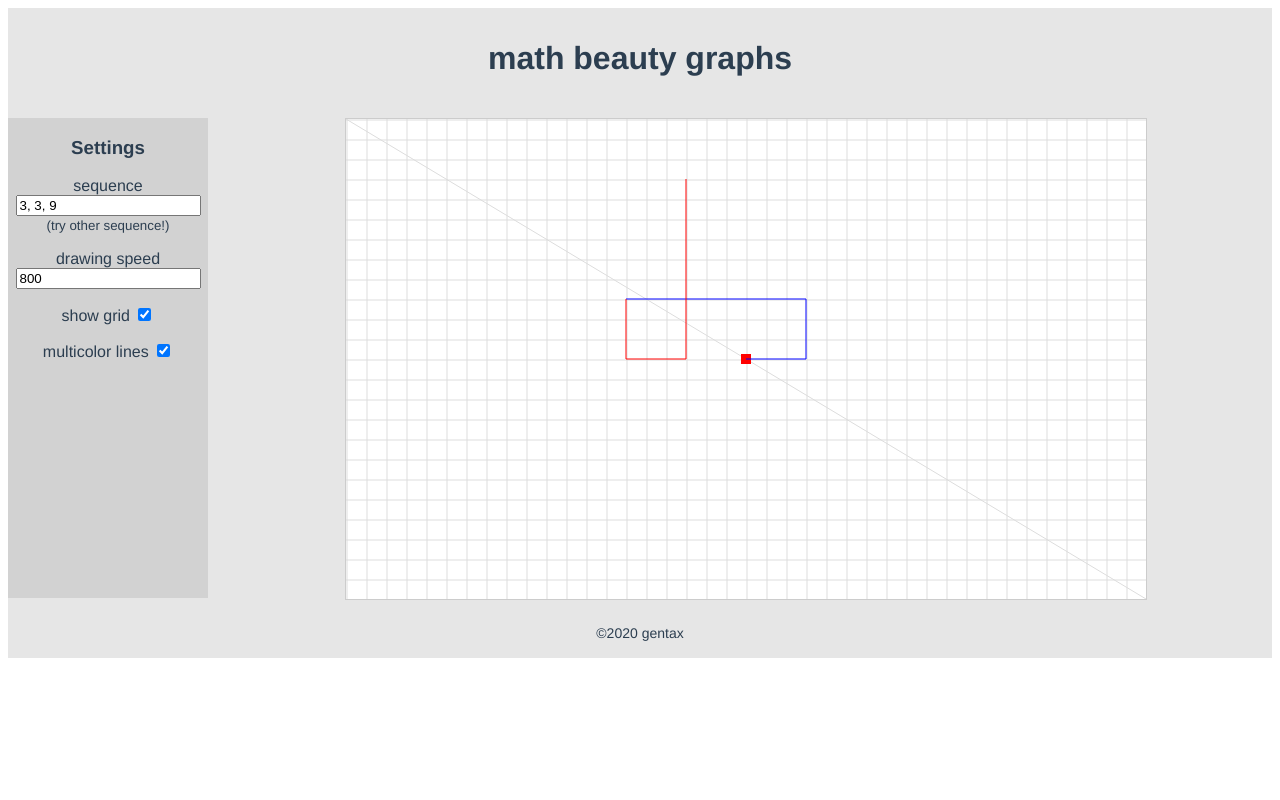
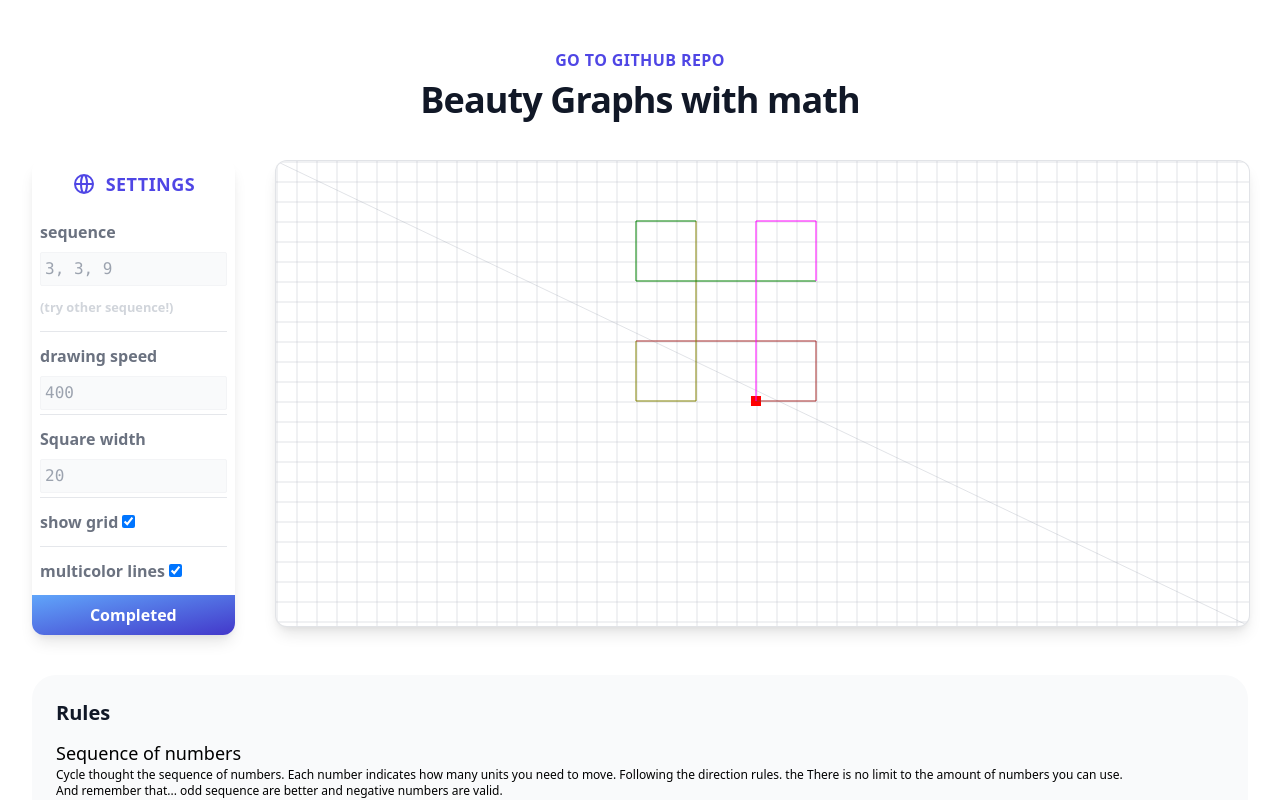
Before and after one commit to gentax/mathGraphs, a Vue app: page / in a window 1280 px wide. Shown: the top 800 px of the page. Built offline with nearby package versions, Linux system fonts and the light colour scheme.

Commit message:
version 0.2

```diff
--- a/src/App.vue
+++ b/src/App.vue
@@ -1,50 +1,154 @@
 <template>
-	<div id="app" class="grid-container">
-		<header class="item-1">
-			<h1>math beauty graphs</h1>
-		</header>
-
-		<div class="item-2">
-			<h3>Settings</h3>
-			<p>
+	<div class="container mx-auto py-12 bg-white text-center">
+		<div class="px-4 sm:px-6 lg:px-8">
+			<h2 class="text-base text-indigo-600 font-semibold tracking-wide uppercase">
+				<a href="https://github.com/gentax/mathGraphs">go to github repo</a>
+			</h2>
+			<p class="mt-2 text-3xl leading-8 font-extrabold tracking-tight text-gray-900 sm:text-4xl">
+				Beauty Graphs with math
+			</p>
+			<div class="mt-10">
+				<dl class="space-y-10 md:grid md:grid-cols-6 md:space-y-0 md:space-x-10">
+					<div class="min-w-min">
+						<div class="shadow-lg rounded-xl">
+							<div class="px-2 font-semibold">
+								<dd
+									class="text-lg leading-6 font-medium text-gray-900 flex items-center justify-center h-12 text-white text-base text-indigo-600 font-semibold tracking-wide uppercase"
+								>
+									<svg
+										class="h-6 w-6 mr-2.5"
+										xmlns="http://www.w3.org/2000/svg"
+										fill="none"
+										viewBox="0 0 24 24"
+										stroke="currentColor"
+										aria-hidden="true"
+									>
+										<path
+											stroke-linecap="round"
+											stroke-linejoin="round"
+											stroke-width="2"
+											d="M21 12a9 9 0 01-9 9m9-9a9 9 0 00-9-9m9 9H3m9 9a9 9 0 01-9-9m9 9c1.657 0 3-4.03 3-9s-1.343-9-3-9m0 18c-1.657 0-3-4.03-3-9s1.343-9 3-9m-9 9a9 9 0 019-9"
+										/>
+									</svg>
+									Settings
+								</dd>
+								<dd class="text-base text-left divide-solid leading-10">
+									<div class="divide-y divide-light-blue-600">
+										<div class="py-1 text-gray-500">
 											<label for="sequence">
 												sequence
-					<input id="sequence" ref="sequence" v-model="sequence" />
-					<br />
-					<small>(try other sequence!)</small>
+												<input
+													id="sequence"
+													ref="sequence"
+													v-model="sequence"
+													class="w-full flex-none bg-gray-50 text-gray-400 hover:text-gray-900 font-mono leading-6 py-1 px-1 border border-gray-100 rounded-sm flex items-center justify-center space-x-2 sm:space-x-4 focus:ring-2 focus:ring-offset-2 focus:ring-offset-white focus:ring-gray-300 focus:outline-none transition-colors duration-200"
+												/>
+												<small class="text-gray-300">(try other sequence!)</small>
 											</label>
-			</p>
-			<p>
+										</div>
+										<div class="py-1 text-gray-500">
 											<label for="speed">
 												drawing speed
-					<input id="speed" ref="speed" v-model.number="speed" type="number" />
+												<input
+													id="speed"
+													ref="speed"
+													v-model.number="speed"
+													type="number"
+													class="w-full flex-none bg-gray-50 text-gray-400 hover:text-gray-900 font-mono leading-6 py-1 px-1 border border-gray-100 rounded-sm flex items-center justify-center space-x-2 sm:space-x-4 focus:ring-2 focus:ring-offset-2 focus:ring-offset-white focus:ring-gray-300 focus:outline-none transition-colors duration-200"
+													@change="redraw"
+												/>
 											</label>
-			</p>
-			<p>
+										</div>
+										<div class="py-1 text-gray-500">
+											<label for="speed">
+												Square width
+												<input
+													id="space"
+													ref="space"
+													v-model.number="space"
+													type="number"
+													class="w-full flex-none bg-gray-50 text-gray-400 hover:text-gray-900 font-mono leading-6 py-1 px-1 border border-gray-100 rounded-sm flex items-center justify-center space-x-2 sm:space-x-4 focus:ring-2 focus:ring-offset-2 focus:ring-offset-white focus:ring-gray-300 focus:outline-none transition-colors duration-200"
+													@change="redraw"
+												/>
+											</label>
+										</div>
+										<div class="py-1 text-gray-500">
 											<label for="showGrid">
 												show grid
-					<input id="showGrid" ref="showGrid" v-model="showGrid" type="checkbox" />
+												<input
+													id="showGrid"
+													ref="showGrid"
+													v-model="showGrid"
+													type="checkbox"
+													@change="redraw"
+												/>
 											</label>
-			</p>
-			<p>
+										</div>
+										<div class="py-1 text-gray-500">
 											<label for="color">
 												multicolor lines
-					<input id="color" ref="color" v-model="color" type="checkbox" />
+												<input
+													id="color"
+													ref="color"
+													v-model="color"
+													type="checkbox"
+													@change="redraw"
+												/>
 											</label>
+										</div>
+									</div>
+								</dd>
+							</div>
+							<div
+								class="text-center space-x-2 p-2 bg-gradient-to-br rounded-b-xl leading-6 font-semibold text-white"
+								:class="{
+									'from-blue-200 to-indigo-500': !finished.status,
+									'from-blue-400 to-indigo-700': finished.status,
+								}"
+							>
+								<p class="text-light-blue-100">
+									<span v-if="finished.status">Completed</span>
+									<span v-else>Drawing</span>
 								</p>
 							</div>
-
-		<div class="item-3">
-			<div id="canvas-wrapper">
-				<Canvas :sequence="toArray(sequence)" :speed="speed" :show-grid="showGrid" :color="color"></Canvas>
 						</div>
 					</div>
 
-		<div class="item-4">©2020 gentax</div>
+					<div class="col-span-1 md:col-span-5">
+						<Canvas
+							:sequence="toArray(sequence)"
+							:speed="speed"
+							:show-grid="showGrid"
+							:color="color"
+							:space="space"
+							class="shadow-lg rounded-xl"
+						></Canvas>
+					</div>
+				</dl>
+			</div>
+			<div class="text-left text-xs mt-10 bg-gray-50 rounded-3xl p-2 sm:p-5 xl:p-6">
+				<h2 class="font-semibold text-gray-900 text-xl">Rules</h2>
+				<h4 class="text-lg mt-3">Sequence of numbers</h4>
+				<p class="">
+					Cycle thought the sequence of numbers. Each number indicates how many units you need to move.
+					Following the direction rules. the There is no limit to the amount of numbers you can use.<br />And
+					remember that... odd sequence are better and negative numbers are valid.
+				</p>
+				<h4 class="text-lg mt-3">Direction</h4>
+				<p>
+					Direction is a loop: first drawing direction is right, second one is up, third one to left, 4th to
+					right. Than, start again.
+				</p>
+				<h4 class="text-lg mt-3">Goal</h4>
+				<p>If the last number of the sequence finish at the starting point, you reached the goal.</p>
+			</div>
+			<div class="mt-5 text-gray-300 font-semibold">©2020 gentax</div>
+		</div>
 	</div>
 </template>
 
 <script>
+import { reactive } from 'vue'
 import Canvas from './components/canvas.vue'
 
 export default {
@@ -52,19 +156,35 @@ export default {
 	components: {
 		Canvas,
 	},
+	provide() {
+		// using provide we can inject objet in childs, let them use it in child and parent components
+		// if we set it to be reactive, any changes will be reflected in the app
+		return { finished: reactive(this.finished) }
+	},
 	data() {
 		return {
 			sequence: '3, 3, 9',
-			speed: 800,
+			speed: 400,
 			showGrid: true,
 			color: true,
+			space: 20,
+			finished: {
+				status: false,
+			},
 		}
+	},
+	watch: {
+		sequence: function () {
+			this.finished.status = false
+		},
 	},
 	methods: {
 		toArray(input) {
 			return input.replace(/ /g, '').split(',')
 		},
+		redraw() {
+			this.finished.status = false
+		},
 	},
 }
 </script>
-<style src="./assets/css/style.css"></style>
--- a/src/assets/css/style.css
+++ /dev/null
@@ -1,41 +0,0 @@
-#app {
-    font-family: Avenir, Helvetica, Arial, sans-serif;
-    -webkit-font-smoothing: antialiased;
-    -moz-osx-font-smoothing: grayscale;
-    text-align: center;
-    color: #2c3e50;
-}
-.grid-container {
-    display: grid;
-    grid-template-rows: 100px auto 50px;
-    grid-template-columns: 200px 1fr;
-    gap: 10px;
-    background: rgba(128, 128, 128, 0.2);
-}
-.item-1 {
-    grid-column: 1 / span 2;
-    grid-row: 1 / span 1;
-    align-self: center;
-}
-.item-2 {
-    grid-row: 2 / span 1;
-    grid-column: 1 / span 1;
-    background: rgba(128, 128, 128, 0.2);
-}
-.item-3 {
-    grid-row: 2 / span 1;
-    grid-column: 2 / span 1;
-}
-.item-4 {
-    grid-column: 1 / span 2;
-    grid-row: 3 / span 1;
-    align-self: center;
-    font-size: 14px;
-}
-
-#canvas-wrapper,
-#canvas-wrapper div {
-    width: 800px;
-    height: 480px;
-    margin: 0 auto;
-}
--- /dev/null
+++ b/src/assets/styles/index.css
@@ -0,0 +1,10 @@
+/* src/assets/styles/index.css */
+
+@tailwind base;
+@tailwind components;
+@tailwind utilities;
+
+canvas{
+    background: #fff;
+    border: 1px solid rgba(156, 163, 175, 0.3);
+}
--- a/src/components/canvas.vue
+++ b/src/components/canvas.vue
@@ -5,6 +5,7 @@
 <script>
 export default {
 	name: 'Canvas',
+	inject: ['finished'],
 	// Allows any child component to `inject: ['provider']` and have access to it.
 	provide() {
 		return {
@@ -20,6 +21,10 @@ export default {
 			type: Number,
 			default: () => 0,
 		},
+		space: {
+			type: Number,
+			default: () => 0,
+		},
 		showGrid: {
 			type: Boolean,
 			default: () => true,
@@ -29,6 +34,7 @@ export default {
 			default: () => true,
 		},
 	},
+
 	data() {
 		return {
 			// By creating the provider in the data property, it becomes reactive,
@@ -37,7 +43,6 @@ export default {
 				// This is the CanvasRenderingContext that children will draw to.
 				context: null,
 			},
-			space: 20,
 			sequenceIndex: 0,
 			startPointH: 260,
 			startPointV: 260,
@@ -46,44 +51,75 @@ export default {
 			movement: ['right', 'up', 'left', 'down'],
 			movementIndex: -1,
 			drawInterval: null,
-			strokeColors: ['#222', 'purple', 'green', '#F60', 'red', '#00F'],
+			strokeColors: [
+				'#222',
+				'purple',
+				'green',
+				'#F60',
+				'red',
+				'#00F',
+				'#0ff',
+				'#a52a2a',
+				'#00008B',
+				'#1E90FF',
+				'#DAA520',
+				'#FF00FF',
+				'#808000',
+				'#00FF7F',
+				'#9ACD32',
+			],
 		}
 	},
 	mounted() {
 		// We can't access the rendering context until the canvas is mounted to the DOM.
 		// Once we have it, provide it to all child components.
 		this.provider.context = this.$refs['my-canvas'].getContext('2d')
-
-		this.startUp()
+		window.addEventListener('resize', this.resizeCanvasAndStarUp)
+		this.resizeCanvasAndStarUp()
 	},
-	updated: function () {
-		clearInterval(this.drawInterval)
-		this.startUp()
+	updated() {
+		if (!this.finished.status) {
+			clearInterval(this.drawInterval)
+			this.resizeCanvasAndStarUp()
+		}
+	},
+	unmounted() {
+		window.removeEventListener('resize', this.resizeCanvasAndStarUp)
 	},
 	methods: {
-		startUp: function () {
+		resizeCanvasAndStarUp() {
+			// clear any interval
+			clearInterval(this.drawInterval)
+
 			// Resize the canvas to fit its parent's width.
-			// Normally you'd use a more flexible resize system.
-			this.$refs['my-canvas'].width = this.$refs['my-canvas'].parentElement.clientWidth || 520
-			this.$refs['my-canvas'].height = this.$refs['my-canvas'].parentElement.clientHeight || 520
+			const newWidth = Math.floor(this.$refs['my-canvas'].parentElement.clientWidth) || 520
+			let newHeight = Math.floor(this.$refs['my-canvas'].parentElement.clientHeight) || 520
+
+			// set height limit
+			if (newHeight > 465) {
+				newHeight = 465
+			}
+
+			// update canvas and restart
+			this.$refs['my-canvas'].width = newWidth
+			this.$refs['my-canvas'].height = newHeight
+
+			// set the starting point and the current position, in the middle of the canvas
+			// 1. get the center of the actual canvas -> Math.floor(newWidth / 2)
+			// 2. convert number to the nearest multiple of the given square width -> Math.round( XXX / this.space) * this.space ( https://stackoverflow.com/a/7948187 )
+			this.startPointH = Math.round(Math.floor(newWidth / 2) / this.space) * this.space
+			this.startPointV = Math.round(Math.floor(newHeight / 2) / this.space) * this.space
+
+			// set the initial position where start the draw
+			this.currentPositionH = this.startPointH
+			this.currentPositionV = this.startPointV
 
 			// clear rect, useful if we update the code
-			this.provider.context.clearRect(
-				0,
-				0,
-				this.$refs['my-canvas'].parentElement.clientWidth,
-				this.$refs['my-canvas'].parentElement.clientHeight
-			)
+			this.provider.context.clearRect(0, 0, newWidth, newHeight)
 
-			// start/restart the sequence from the beginning
+			// start/restart the sequence from the beginning, initial move index is set
 			this.sequenceIndex = 0
 			this.movementIndex = -1
-
-			// set the starting point and the current position
-			this.startPointH = this.$refs['my-canvas'].parentElement.clientWidth / 2
-			this.startPointV = this.$refs['my-canvas'].parentElement.clientHeight / 2
-			this.currentPositionH = this.startPointH
-			this.currentPositionV = this.startPointV
 
 			// if checked, draw the grid
 			if (this.showGrid) {
@@ -94,10 +130,10 @@ export default {
 			if (this.color) {
 				this.changeColor(this.provider.context)
 			} else {
-				this.provider.context.strokeStyle = '#222'
+				this.provider.context.strokeStyle = this.strokeColors[0]
 			}
 
-			// set the starting point and ... let's start!
+			// set the starting point and ... let's start to draw!
 			this.startPoint(this.provider.context)
 			this.startInterval()
 		},
@@ -137,8 +173,8 @@ export default {
 				this.currentPositionV === this.startPointV &&
 				this.sequenceIndex === this.sequence.length - 1
 			) {
-				console.log('**** GIOCO FINITO ****')
 				clearInterval(this.drawInterval)
+				this.finished.status = true
 			}
 		},
 		checkIndex() {
@@ -192,18 +228,9 @@ export default {
 			ctx.moveTo(0, 0)
 			ctx.lineTo(this.$refs['my-canvas'].clientWidth, this.$refs['my-canvas'].clientHeight)
 
-			ctx.strokeStyle = '#ddd'
+			ctx.strokeStyle = 'rgba(156, 163, 175, 0.3)'
 			ctx.stroke()
 		},
 	},
 }
 </script>
-
-<!-- Add "scoped" attribute to limit CSS to this component only -->
-<style scoped>
-canvas {
-	background: #fff;
-	border: 1px solid #ccc;
-	margin: 0 auto;
-}
-</style>
--- a/src/main.js
+++ b/src/main.js
@@ -1,4 +1,6 @@
 import { createApp } from 'vue'
 import App from './App.vue'
 
+import './assets/styles/index.css'
+
 createApp(App).mount('#app')
--- /dev/null
+++ b/tailwind.config.js
@@ -0,0 +1,11 @@
+module.exports = {
+	purge: [],
+	darkMode: false, // or 'media' or 'class'
+	theme: {
+		extend: {},
+	},
+	variants: {
+		extend: {},
+	},
+	plugins: [],
+}
```
Also changed, not shown: package.json (+8 -5 lines), postcss.config.js (added, +9 -0 lines), 1 other file (tests, documents, lock files or other folders). Lines whose indentation alone changed are shown as unchanged.
